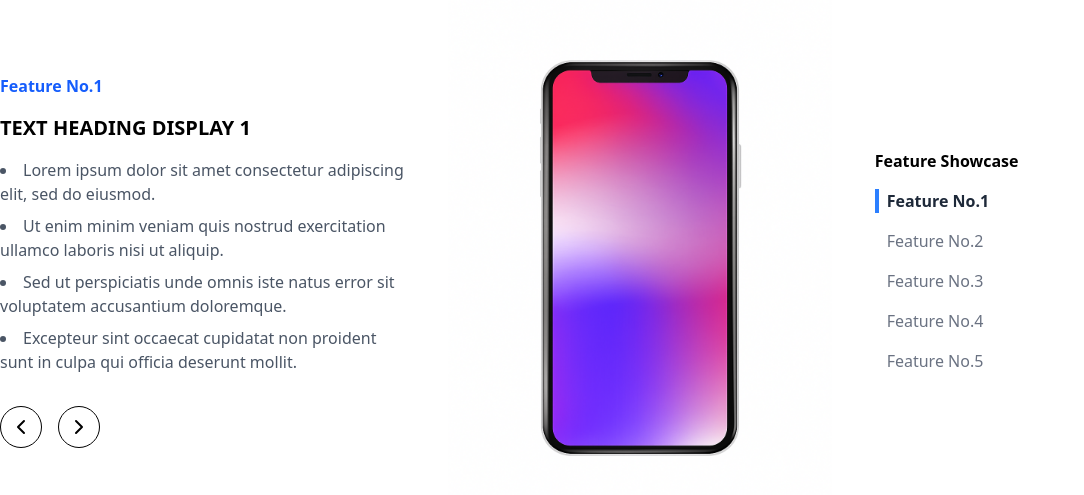
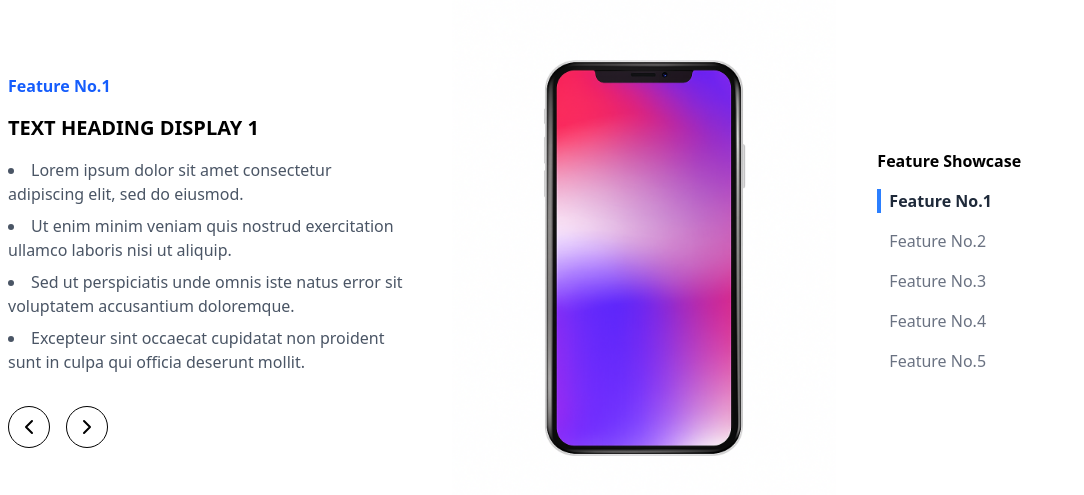
Before and after one commit to Mtank10/full-stack-assignment, a React (Vite) app: page / in a window 1280 px wide. Shown: the part 139-634 px from the top of the page, without its empty margins (0-1084 px from the left). Built offline with nearby package versions, Linux system fonts and the light colour scheme.

Commit message:
Update App.jsx

```diff
--- a/src/App.jsx
+++ b/src/App.jsx
@@ -24,7 +24,7 @@
   return (
     <section ref={showcaseRef} className="relative bg-white py-10 sticky top-0 sm:py-20 min-h-screen flex items-center">
       <div className="container mx-auto flex flex-col md:flex-row items-center justify-between gap-8">
-        <div className="flex-1 space-y-4">
+        <div className="flex-1 space-y-4 sm:pl-2">
           <h3 className="text-blue-600 font-semibold">{features[active].title}</h3>
           <h2 className="text-xl font-bold">{features[active].heading}</h2>
           <ul className="list-disc list-inside text-gray-600 space-y-2">
```
